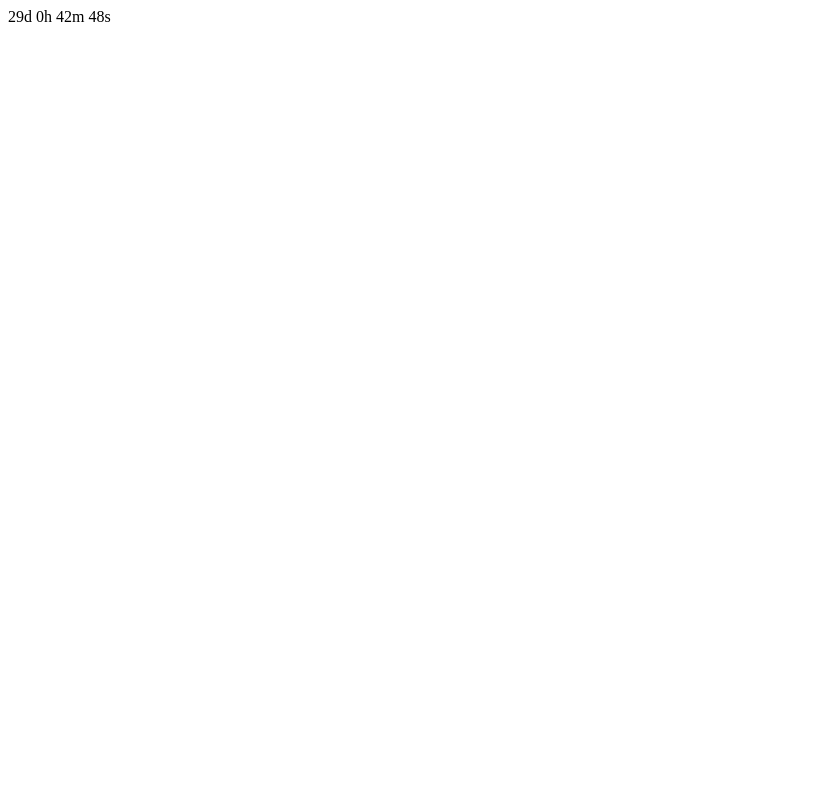
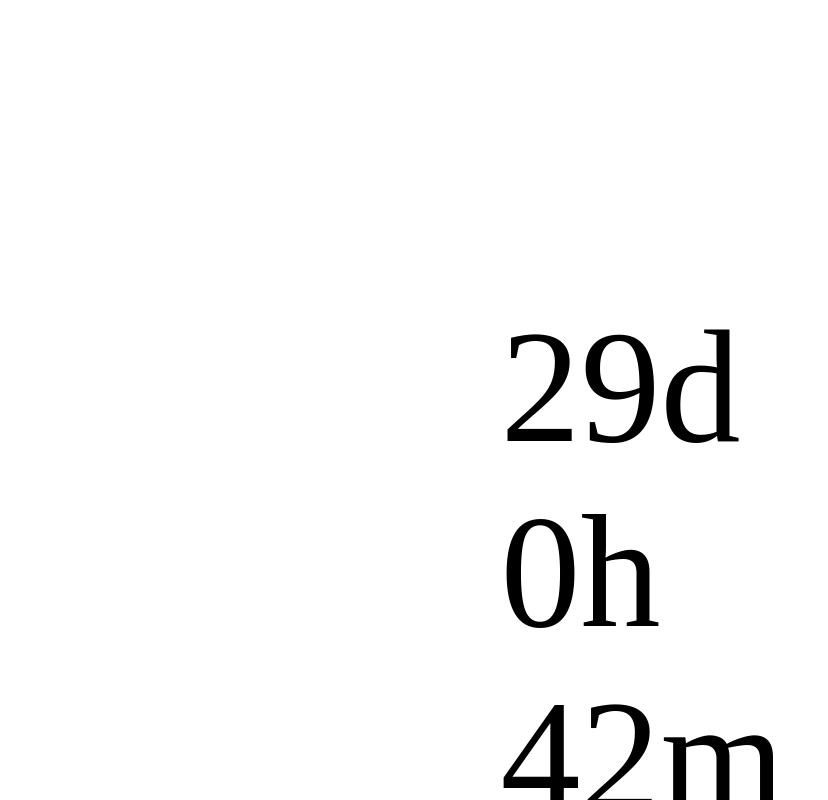
Before and after one commit to daystilldenver/daystilldenver.github.io, a plain HTML site: page index.html in a window 1280 px wide. Shown: the whole page, without its empty margins (0-828 px from the left). Drawn offline with Linux system fonts and the light colour scheme.

Commit message:
Update index.html

```diff
--- a/index.html
+++ b/index.html
@@ -1,5 +1,22 @@
+<style>
+
+.number {
+	font: Century Gothic, sans-serif;
+    font-size: 1000%;
+    position: absolute;
+    width: 100px;
+    height: 50px;
+    top: 40%;
+    left: 43%;
+    margin-left: -50px; /* margin is -0.5 * dimension */
+    margin-top: -25px;
+}
+
+
+</style>
+
 <!-- Display the countdown timer in an element -->
-<p id="demo"></p>
+<p class="number" id="demo"></p>
 
 <script>
 // Set the date we're counting down to
```
